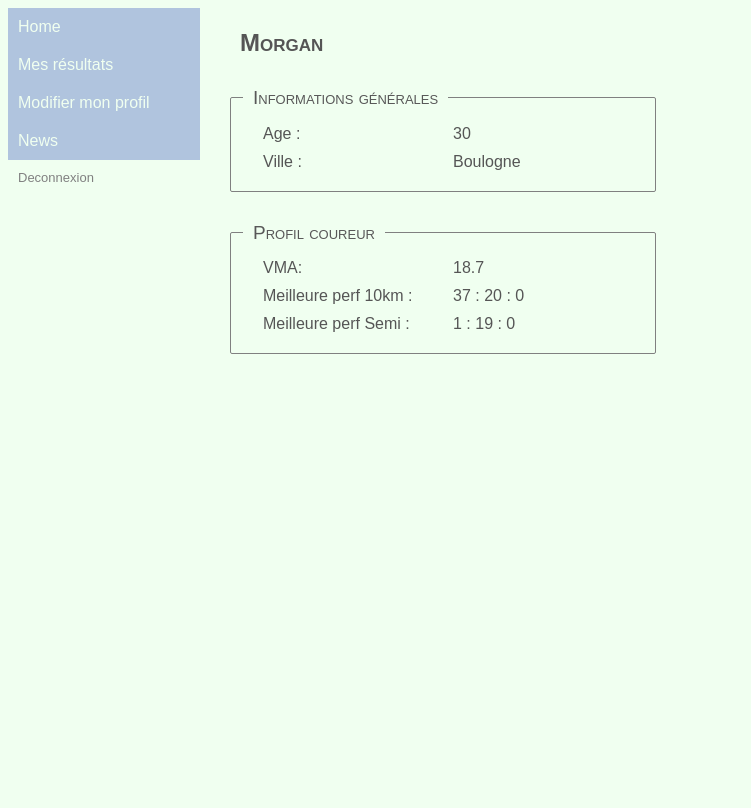
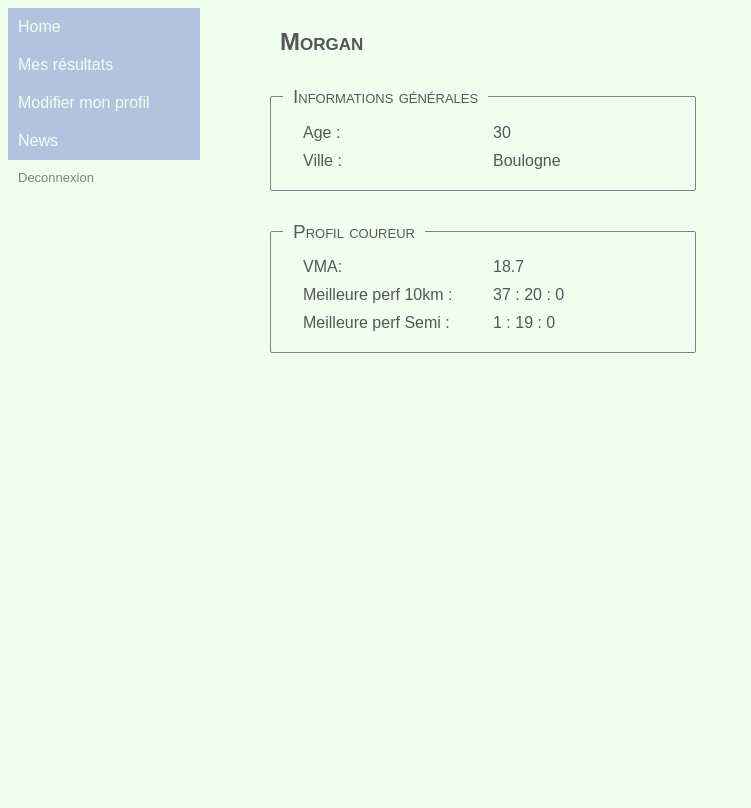
Before and after one commit to lunabeille/site_coaching, a PHP site: page / in a window 1280 px wide. Shown: the whole page, without its empty margins (0-751 px from the left). Before the commit the page ends 354 px from the top, so only its background shows below. Run offline with PHP 8.4, Linux system fonts and the light colour scheme; the visitor is signed in with stand-in values (Sample User, id 1); data comes from the database, SQL or seed files in the repository; some libraries are stand-ins or nearby versions.

Commit message:
Modification du css (content principal)

```diff
--- a/views/menu.css
+++ b/views/menu.css
@@ -20,11 +20,10 @@
 }
 
 .content {
-  margin-left: auto;
-  margin-right: auto;
-  width: 860px;
-  padding: 1px 16px;
-  /*height: 100%;*/
+  position : absolute;
+  left: 250px;
+  padding: 1px, 30px;
+  height: 100%;
 }
 
 
```
